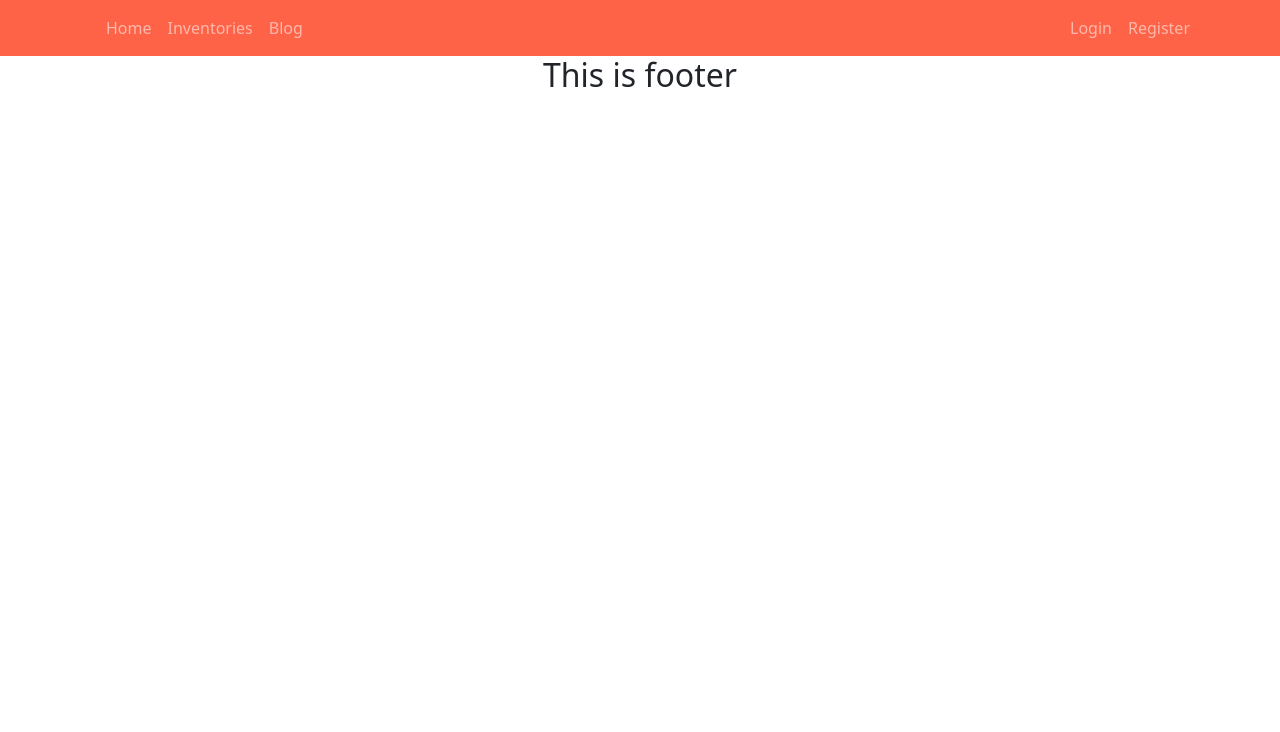
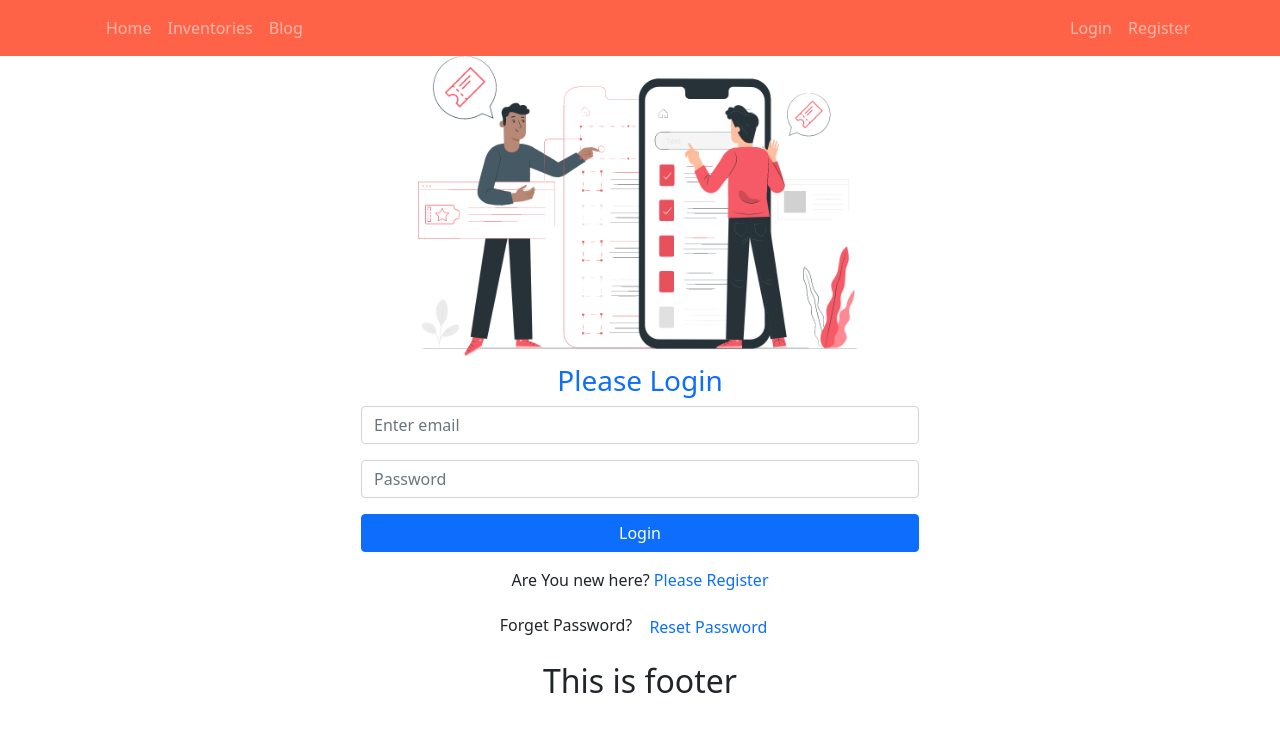
Before and after one commit to mousumiaktar/furniture-mart-client-side, a React (Create React App) app: page /login in a window 1280 px wide. Shown: the top 732 px of the page. Built offline with nearby package versions, Linux system fonts and the light colour scheme; no server answers.

Commit message:
login completed

```diff
--- a/src/App.js
+++ b/src/App.js
@@ -6,6 +6,8 @@ import Blog from './components/Blog/Blog';
 import Footer from './components/Footer/Footer';
 import SingleInventory from './components/SingleInventory/SingleInventory';
 import Register from './components/Register/Register';
+import Login from './components/Login/Login';
+import RequireAuth from './components/RequireAuth/RequireAuth';
 
 function App() {
   return (
@@ -14,8 +16,13 @@ function App() {
       <Routes>
         <Route path="/" element={<Home></Home>}></Route>
         <Route path="/home" element={<Home></Home>}></Route>
-        <Route path="/inventory/:inventoryId" element={<SingleInventory></SingleInventory>}></Route>
+        <Route path="/inventory/:inventoryId" element={
+          <RequireAuth>
+            <SingleInventory></SingleInventory>
+          </RequireAuth>
+        }></Route>
         <Route path="/blog" element={<Blog></Blog>}></Route>
+        <Route path="/login" element={<Login></Login>}></Route>
         <Route path="/register" element={<Register></Register>}></Route>
       </Routes>
       <Footer></Footer>
--- a/src/components/Header/Header.js
+++ b/src/components/Header/Header.js
@@ -1,9 +1,17 @@
+import { signOut } from 'firebase/auth';
 import React from 'react';
 import { Container, Nav, Navbar } from 'react-bootstrap';
+import { useAuthState } from 'react-firebase-hooks/auth';
 import { Link } from 'react-router-dom';
+import auth from '../../firebase.init';
 import './Header.css';
 
 const Header = () => {
+    const [user] = useAuthState(auth)
+    const handleSignOutButton = () => {
+        signOut(auth);
+    }
+
     return (
         <div>
             <Navbar className='menu-bar' collapseOnSelect expand="lg" sticky='top' variant="dark">
@@ -19,9 +27,14 @@ const Header = () => {
                             <Nav.Link as={Link} to="/blog">Blog</Nav.Link>
                         </Nav>
                         <Nav>
-                            <Nav.Link as={Link} to="/login">
+                            {
+                                user?
+                                <button className='btn btn-link text-white text-decoration-none' onClick={handleSignOutButton}>sign out</button>
+                                :
+                                <Nav.Link as={Link} to="/login">
                                 Login
                             </Nav.Link>
+                            }
                             <Nav.Link as={Link} to="/register">
                                 Register
                             </Nav.Link>
--- /dev/null
+++ b/src/components/LoadingPage/LoadingPage.js
@@ -0,0 +1,14 @@
+import React from 'react';
+import { Spinner } from 'react-bootstrap';
+
+const LoadingPage = () => {
+    return (
+        <div>
+            <div style={{height: '400px'}} className='w-100 d-flex justify-content-center align-items-center'>
+            <Spinner animation='border' variant='primary' />
+        </div>
+        </div>
+    );
+};
+
+export default LoadingPage;
--- a/src/components/Login/Login.js
+++ b/src/components/Login/Login.js
@@ -1,11 +1,110 @@
-import React from 'react';
+import React, { useRef } from 'react';
+import { Button, Form } from 'react-bootstrap';
+import { useSendPasswordResetEmail, useSignInWithEmailAndPassword } from 'react-firebase-hooks/auth';
+import { Link, useLocation, useNavigate } from 'react-router-dom';
+import auth from '../../firebase.init';
+import { ToastContainer, toast } from 'react-toastify';
+import 'react-toastify/dist/ReactToastify.css';
+import loginimage from '../../images/formimg/regist3.png';
+import './Login.css';
+import LoadingPage from '../LoadingPage/LoadingPage';
+
 
 const Login = () => {
-    return (
-        <div>
-            <h3>This is login page</h3>
-        </div>
-    );
+    const emailRef = useRef('')
+    const passwordRef = useRef("");
+    const navigate = useNavigate();
+    const location = useLocation();
+
+
+    let from = location.state?.from?.pathname || "/";
+    let errorItem;
+
+      const
+      [signInWithEmailAndPassword,
+        user,
+        loading,
+        error
+      ] =useSignInWithEmailAndPassword(auth);
+
+      const [sendPasswordResetEmail, sending] = useSendPasswordResetEmail(auth);
+
+      if(loading || sending){
+        return <LoadingPage></LoadingPage>
+    }
+
+   if(user){
+       navigate(from, { replace: true });
+   }
+
+   if (error) {
+    errorItem=<p className='text-danger'>Error: {error?.message}</p>
+  }
+   const handleSubmit = (event) => {
+     event.preventDefault();
+     const email = emailRef.current.value;
+     const password = passwordRef.current.value;
+
+    signInWithEmailAndPassword(email, password);
+
+   };
+
+   const navigateRegister = (event) => {
+     navigate("/register");
+   };
+
+   const resetPassword = async() =>{
+    const email = emailRef.current.value;
+      if (email) {
+        await sendPasswordResetEmail(email)
+      toast('Sent email');
+      }
+      else{
+        toast('please enter your email');
+      }
+   }
+
+   return (
+     <div className='container'>
+       <div className='login-container'>
+         <div>
+            <img src={loginimage} alt="" />
+         </div>
+         <div>
+         <div className="w-50 mx-auto">
+         <h3 className="text-primary mt-2">Please Login</h3>
+
+         <Form onSubmit={handleSubmit}>
+           <Form.Group className="mb-3" controlId="formBasicEmail">
+             <Form.Control
+               ref={emailRef} type="email" placeholder="Enter email" required />
+           </Form.Group>
+
+
+           <Form.Group className="mb-3" controlId="formBasicPassword">
+             <Form.Control
+               ref={passwordRef} type="password" placeholder="Password" required />
+           </Form.Group>
+
+
+           <Button variant="primary w-100  d-block mb-3" type="submit">Login</Button>
+         </Form>
+
+          {errorItem}
+
+         <p>
+           Are You new here?
+           <Link to="/register" className="text-primary pe-auto text-decoration-none" onClick={navigateRegister} > Please Register </Link>
+            </p>
+
+         <p>
+           Forget Password? <button  to="/register" className="btn btn-link text-primary pe-auto text-decoration-none" onClick={resetPassword}  >Reset Password </button> </p>
+           <ToastContainer />
+       </div>
+         </div>
+       </div>
+     </div>
+   );
 };
 
 export default Login;
--- a/src/components/Register/Register.js
+++ b/src/components/Register/Register.js
@@ -1,22 +1,54 @@
 import React from 'react';
 import { Link, useNavigate } from 'react-router-dom';
+import { useCreateUserWithEmailAndPassword, useUpdateProfile } from 'react-firebase-hooks/auth';
 import './Register.css';
-import registImg from '../../images/formimg/regist2.png';
+import auth from '../../firebase.init';
+import signupimg from '../../images/formimg/regist2.png';
+import LoadingPage from '../LoadingPage/LoadingPage';
 
 const Register = () => {
   const navigate = useNavigate();
+
+  const [createUserWithEmailAndPassword, user, loading] =
+    useCreateUserWithEmailAndPassword(auth, { sendEmailVerification: true });
+
+  const [updateProfile, updating] = useUpdateProfile(auth);
+
   const navigateLogin = () => {
-        navigate("/login")
+    navigate("/login");
+  };
+
+  if (loading || updating) {
+    return <LoadingPage></LoadingPage>
   }
+
+  if (user) {
+    console.log('user', user);
+  }
+
+  const handleRegister = async (event) => {
+    event.preventDefault();
+    const name = event.target.name.value;
+    const email = event.target.email.value;
+    const password = event.target.password.value;
+
+    await createUserWithEmailAndPassword(email, password);
+    await updateProfile({ displayName: name });
+    console.log('Updated profile');
+
+    navigate('/home')
+  };
+
+
   return (
     <div className='container'>
       <div className='signup-container'>
         <div className='signup-img'>
-          <img src={registImg} alt="" />
+          <img src={signupimg} alt="" />
         </div>
         <div className="register-form-container">
           <h2>Please Register </h2>
-          <form>
+          <form onSubmit={handleRegister}>
             <input type="text" name="name" placeholder="Enter Your Name" />
 
             <input type="email" name="email" id="" placeholder="Enter Your Email" required />
--- /dev/null
+++ b/src/components/RequireAuth/RequireAuth.js
@@ -0,0 +1,23 @@
+import React from 'react';
+import { useAuthState } from 'react-firebase-hooks/auth';
+import { Navigate, useLocation } from 'react-router-dom';
+import auth from '../../firebase.init';
+import LoadingPage from '../LoadingPage/LoadingPage';
+
+const RequireAuth = ({children}) => {
+    const [user, loading] = useAuthState(auth);
+    const location = useLocation();
+
+    if(loading){
+      return <LoadingPage></LoadingPage>
+    }
+
+    if (!user) {
+      return <Navigate to="/login" state={{from: location}} replace />;
+    }
+
+
+  return children;
+};
+
+export default RequireAuth;
```
Lines whose indentation alone changed are shown as unchanged.
